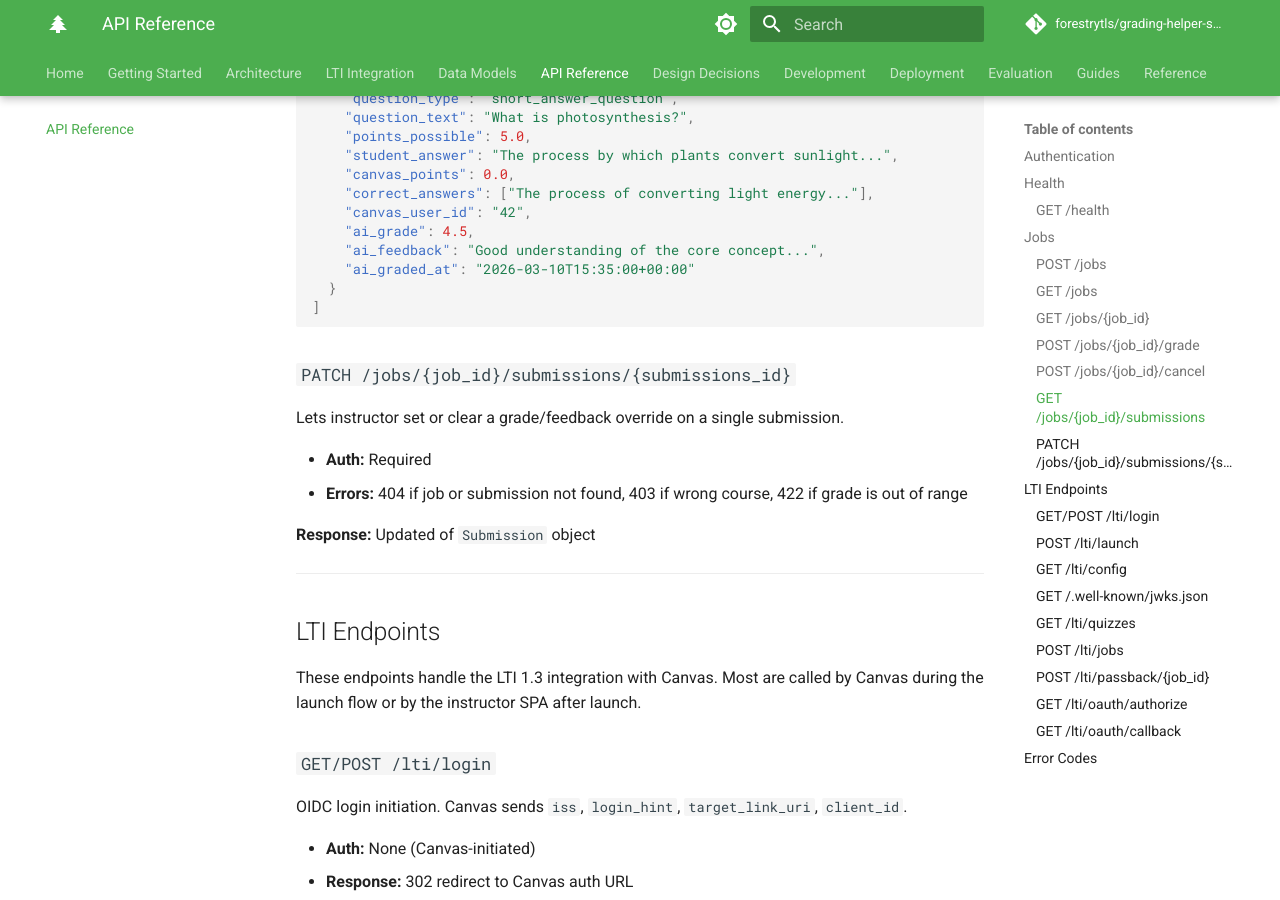
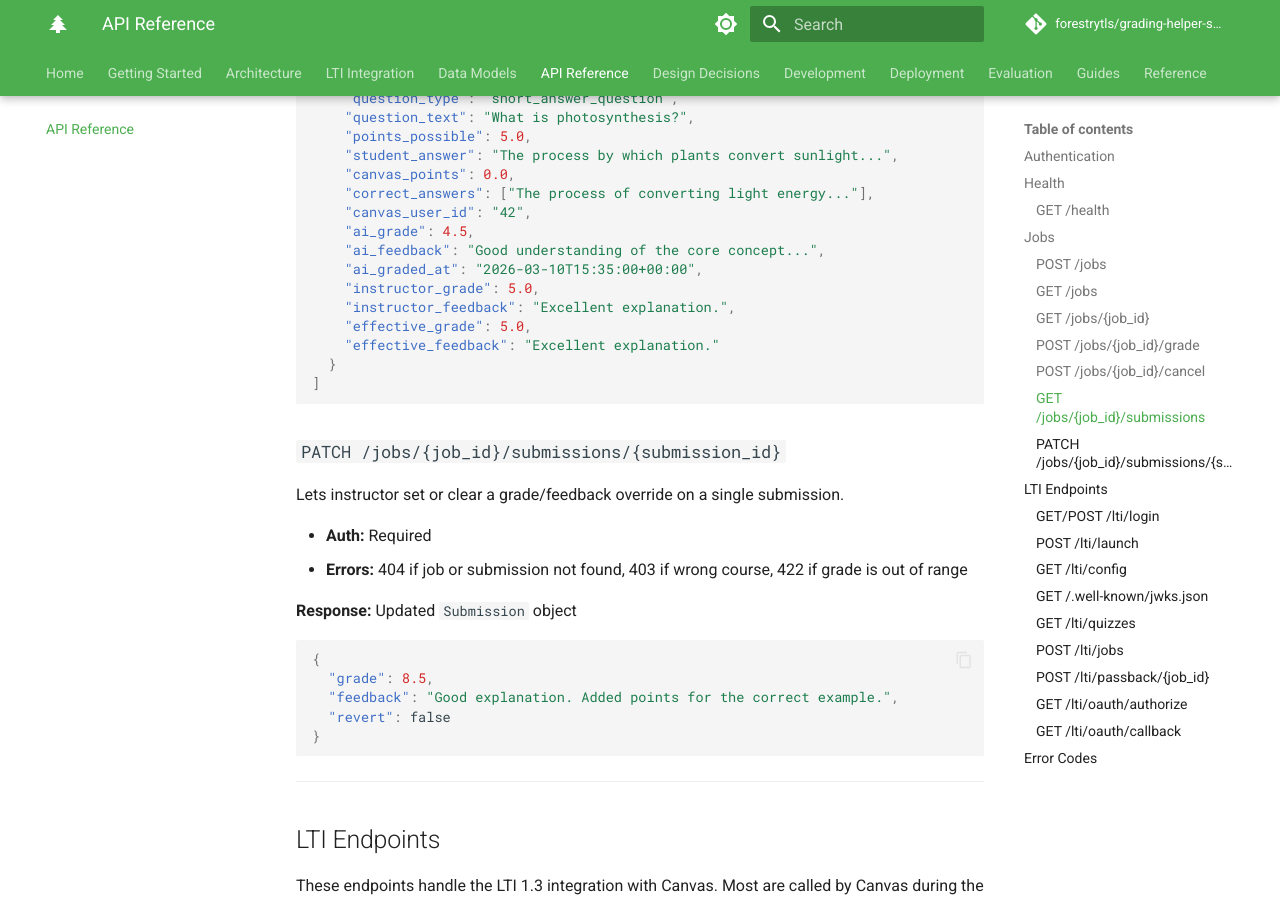
Before and after one commit to UBCForestryTLS/grading-helper-service, an MkDocs documentation site: the page built from docs/api/index.md, in a window 1280 px wide and 900 px high, scrolled down 3737 px. Built offline with MkDocs 1.6.1 and Material for MkDocs 9.7.7, drawn with Linux system fonts in a browser that asks for light colours; comment, search, counter and statistics services are not loaded.

Commit message:
Updated docs and fixed typos

````diff
--- a/docs/api/index.md
+++ b/docs/api/index.md
@@ -150,19 +150,31 @@ List all submissions for a grading job, including AI grades and feedback if grad
     "canvas_user_id": "42",
     "ai_grade": 4.5,
     "ai_feedback": "Good understanding of the core concept...",
-    "ai_graded_at": "2026-03-10T15:35:00+00:00"
+    "ai_graded_at": "2026-03-10T15:35:00+00:00",
+    "instructor_grade": 5.0,
+    "instructor_feedback": "Excellent explanation.",
+    "effective_grade": 5.0,
+    "effective_feedback": "Excellent explanation."
   }
 ]
 ```
 
-### `PATCH /jobs/{job_id}/submissions/{submissions_id}`
+### `PATCH /jobs/{job_id}/submissions/{submission_id}`
 
 Lets instructor set or clear a grade/feedback override on a single submission.
 
 - **Auth:** Required
 - **Errors:** 404 if job or submission not found, 403 if wrong course, 422 if grade is out of range
 
-**Response:** Updated of `Submission` object
+**Response:** Updated `Submission` object
+
+```json
+{
+  "grade": 8.5,
+  "feedback": "Good explanation. Added points for the correct example.",
+  "revert": false
+}
+```
 
 ---
 
````
Also changed, not shown: docs/data-models/index.md (+5 -3 lines).
